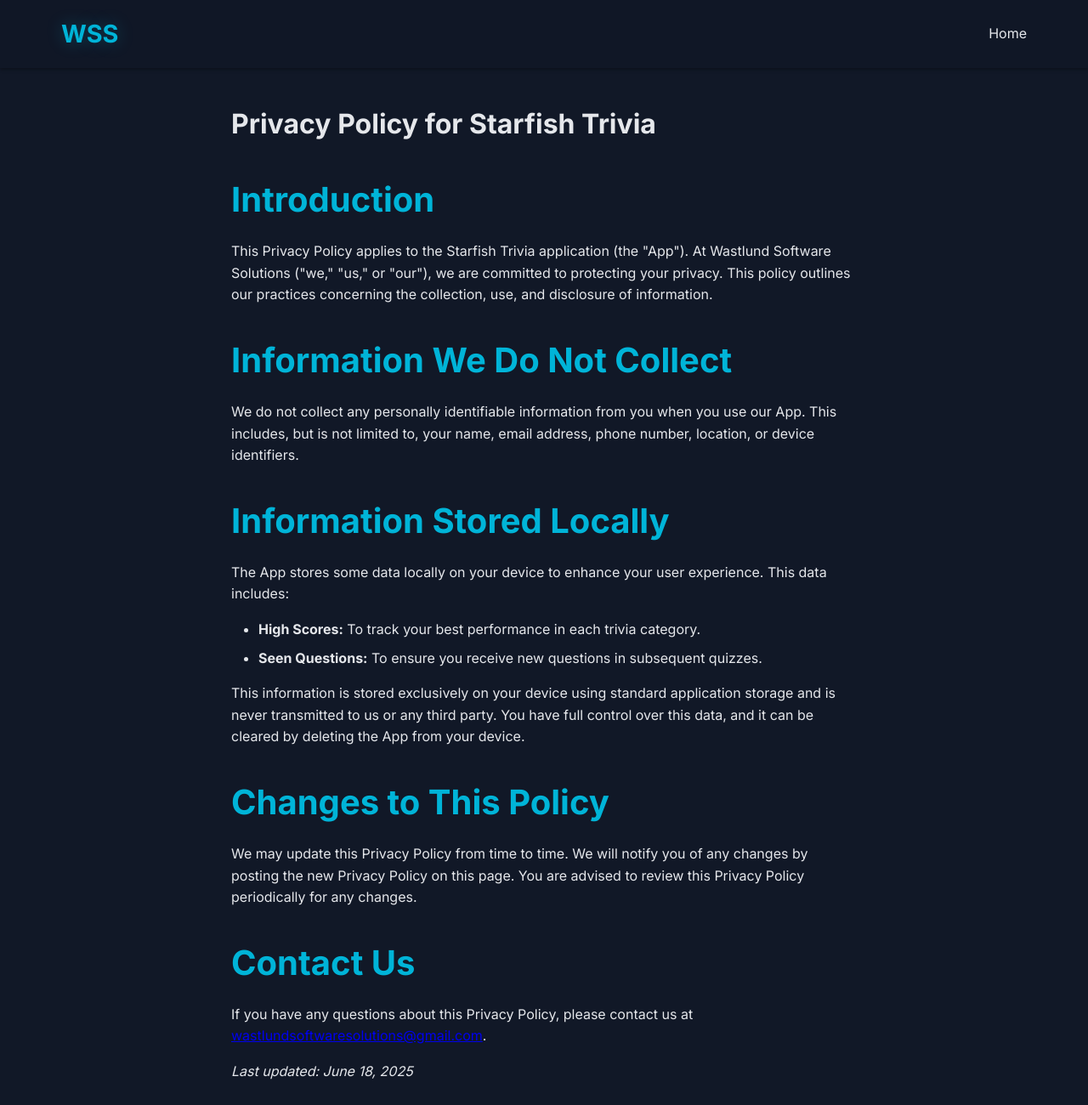
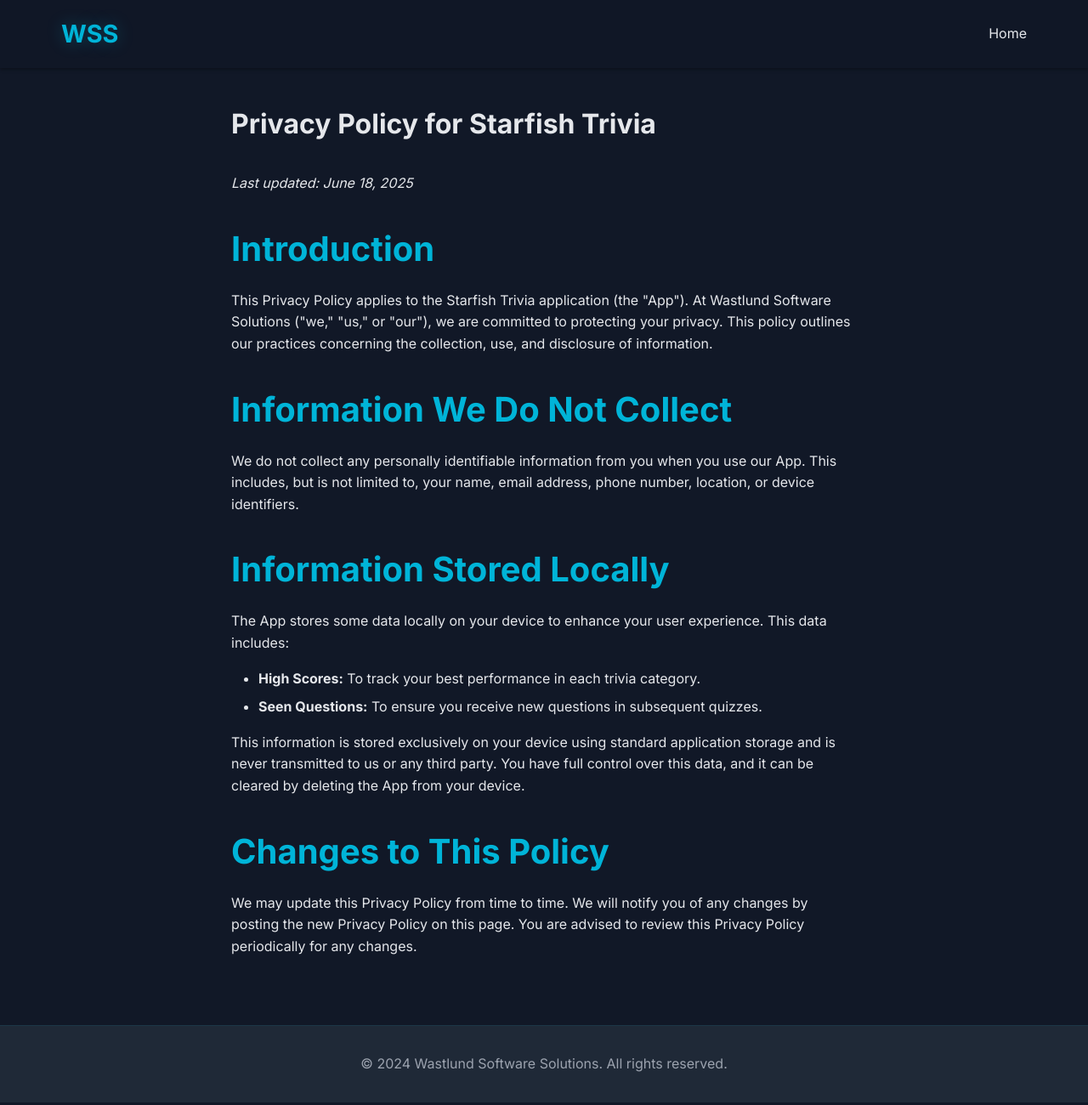
Before and after one commit to wastlundsoftwaresolutions/wastlundsoftwaresolutions.github.io, a plain HTML site: page privacy-policy/starfish-trivia.html in a window 1280 px wide. Shown: the top 1300 px of the page at 85% size. Drawn offline with Linux system fonts and the light colour scheme.

Commit message:
Update to layout of pp

```diff
--- a/privacy-policy/starfish-trivia.html
+++ b/privacy-policy/starfish-trivia.html
@@ -22,6 +22,7 @@
     <main>
         <div class="privacy-container">
             <h1>Privacy Policy for Starfish Trivia</h1>
+            <p class="last-updated">Last updated: June 18, 2025</p>
 
             <h2>Introduction</h2>
             <p>This Privacy Policy applies to the Starfish Trivia application (the "App"). At Wastlund Software Solutions ("we," "us," or "our"), we are committed to protecting your privacy. This policy outlines our practices concerning the collection, use, and disclosure of information.</p>
@@ -39,11 +40,6 @@
 
             <h2>Changes to This Policy</h2>
             <p>We may update this Privacy Policy from time to time. We will notify you of any changes by posting the new Privacy Policy on this page. You are advised to review this Privacy Policy periodically for any changes.</p>
-
-            <h2>Contact Us</h2>
-            <p>If you have any questions about this Privacy Policy, please contact us at <a href="mailto:wastlundsoftwaresolutions@gmail.com">wastlundsoftwaresolutions@gmail.com</a>.</p>
-
-            <p class="last-updated"><em>Last updated: June 18, 2025</em></p>
         </div>
     </main>
 
```
